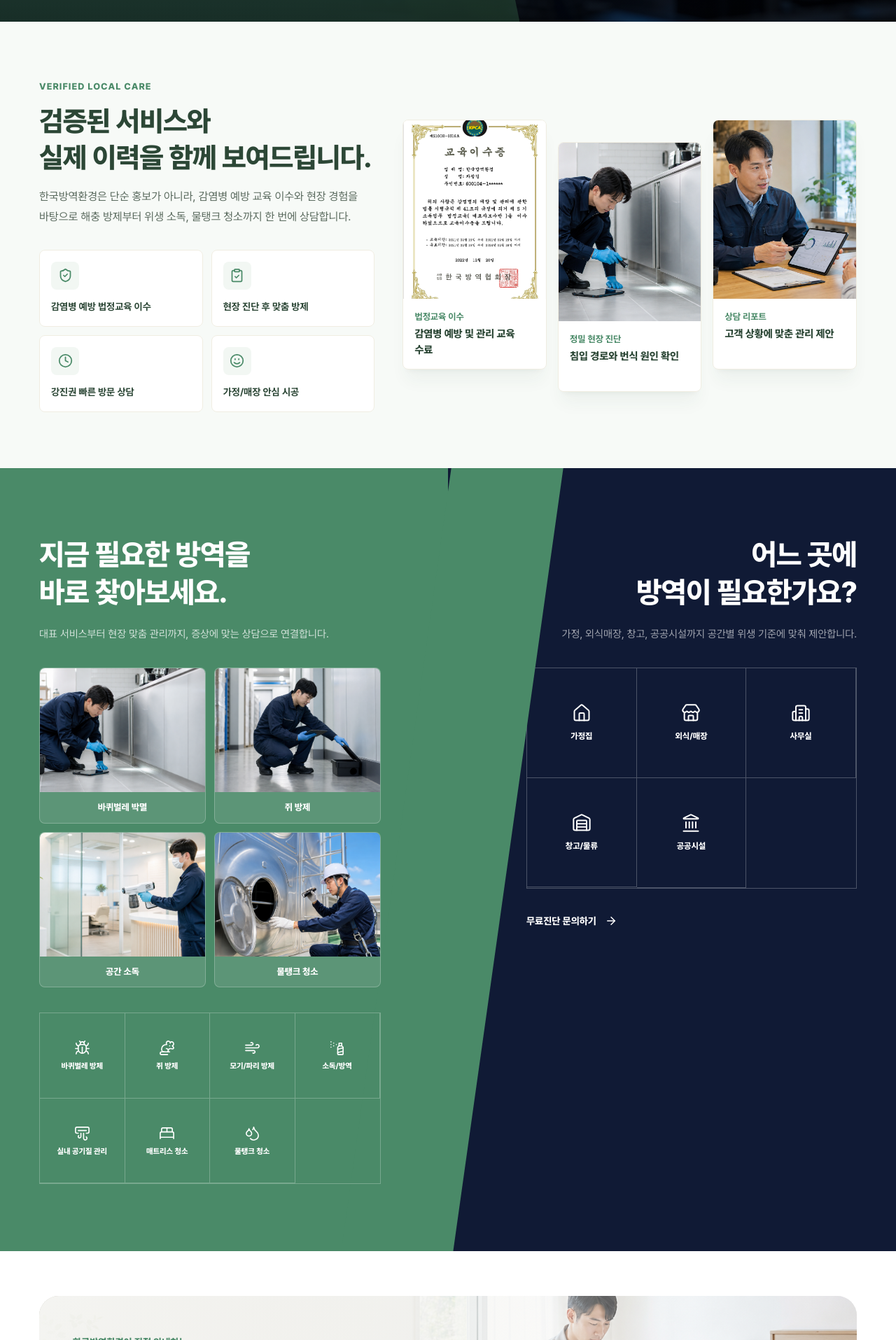
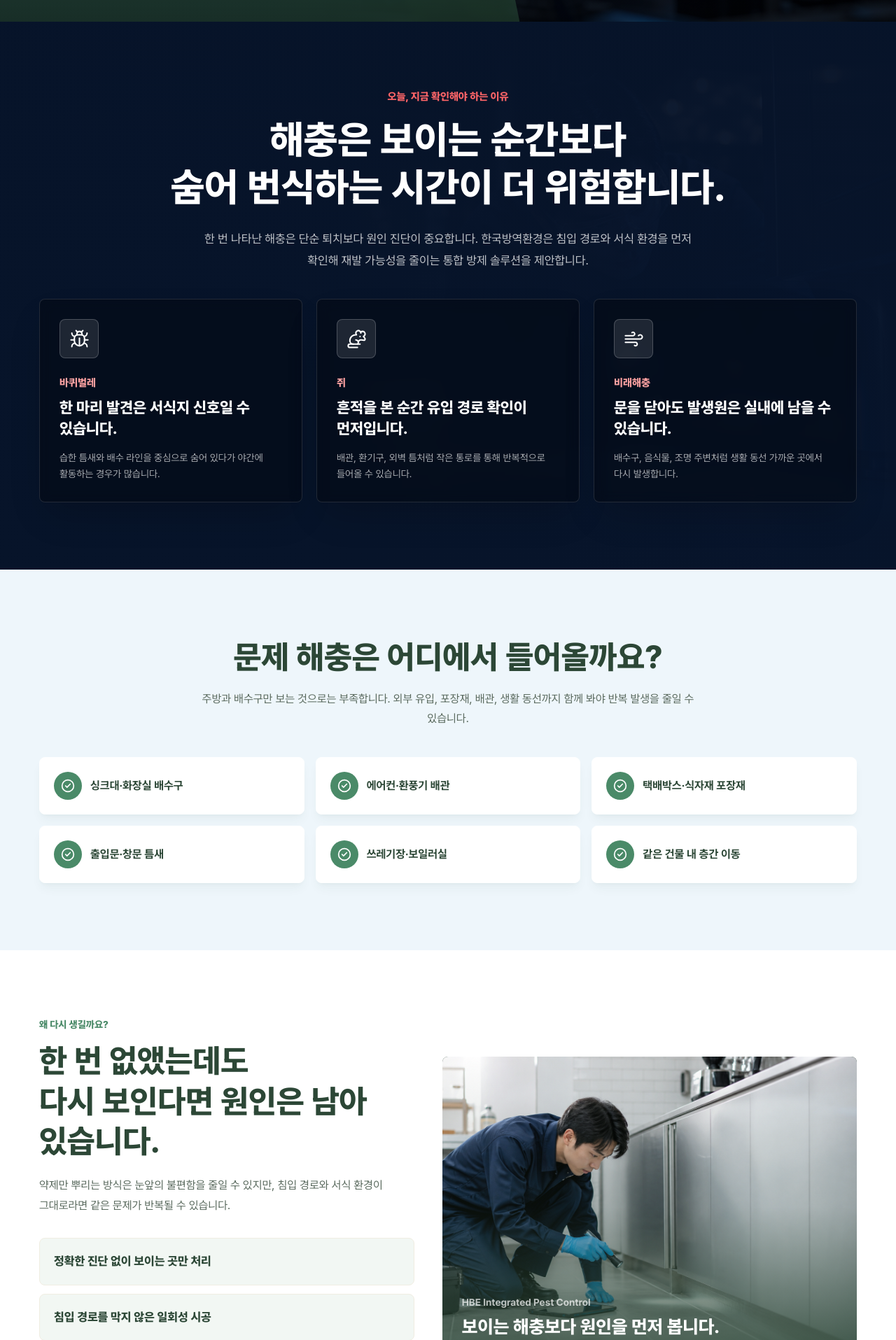
Before and after one commit to cdg7892-maker/hbe-homepage, a Next.js app: page / in a window 1280 px wide. Shown: the part 885-2800 px from the top of the page at 70% size. Built offline with nearby package versions, Linux system fonts and the light colour scheme; no server answers.

Commit message:
Benchmark integrated pest control landing flow

```diff
--- /dev/null
+++ b/app/components/IntegratedPestSolution.js
@@ -0,0 +1,182 @@
+import Image from "next/image"
+import Link from "next/link"
+import { SITE } from "../lib/site"
+import { ICONS } from "../lib/icons"
+
+const pestStats = [
+  {
+    icon: ICONS.Bug,
+    title: "바퀴벌레",
+    headline: "한 마리 발견은 서식지 신호일 수 있습니다.",
+    desc: "습한 틈새와 배수 라인을 중심으로 숨어 있다가 야간에 활동하는 경우가 많습니다.",
+  },
+  {
+    icon: ICONS.Rat,
+    title: "쥐",
+    headline: "흔적을 본 순간 유입 경로 확인이 먼저입니다.",
+    desc: "배관, 환기구, 외벽 틈처럼 작은 통로를 통해 반복적으로 들어올 수 있습니다.",
+  },
+  {
+    icon: ICONS.Wind,
+    title: "비래해충",
+    headline: "문을 닫아도 발생원은 실내에 남을 수 있습니다.",
+    desc: "배수구, 음식물, 조명 주변처럼 생활 동선 가까운 곳에서 다시 발생합니다.",
+  },
+]
+
+const entryRoutes = [
+  "싱크대·화장실 배수구",
+  "에어컨·환풍기 배관",
+  "택배박스·식자재 포장재",
+  "출입문·창문 틈새",
+  "쓰레기장·보일러실",
+  "같은 건물 내 층간 이동",
+]
+
+const recurrenceReasons = [
+  "정확한 진단 없이 보이는 곳만 처리",
+  "침입 경로를 막지 않은 일회성 시공",
+  "서식 환경을 그대로 둔 생활 동선",
+]
+
+const processSteps = [
+  ["01", "현장 진단", "해충 흔적, 침입 경로, 습도와 배수 라인을 확인합니다."],
+  ["02", "원인 분류", "가정·매장·창고 등 공간별 발생 원인을 나눠 봅니다."],
+  ["03", "맞춤 방제", "필요 지점에만 안전하게 시공하고 재발 가능 지점을 함께 관리합니다."],
+  ["04", "사후 안내", "청소, 보관, 틈새 관리처럼 고객이 바로 할 수 있는 방법을 안내합니다."],
+]
+
+export default function IntegratedPestSolution() {
+  return (
+    <section className="bg-white">
+      <div className="relative overflow-hidden bg-[#07142a] px-5 py-16 text-white md:px-14 md:py-24">
+        <Image
+          src="/images/home/hero-science-inspection.png"
+          alt=""
+          fill
+          sizes="100vw"
+          className="object-cover opacity-24"
+          aria-hidden="true"
+        />
+        <div className="absolute inset-0 bg-[linear-gradient(180deg,rgba(7,20,42,0.86),rgba(7,20,42,0.98))]" />
+        <div className="relative mx-auto max-w-[1180px] text-center">
+          <p className="text-[15px] font-extrabold text-red-400">오늘, 지금 확인해야 하는 이유</p>
+          <h2 className="mt-4 text-[34px] font-extrabold leading-[1.22] tracking-normal md:text-[56px]">
+            해충은 보이는 순간보다
+            <br />
+            숨어 번식하는 시간이 더 위험합니다.
+          </h2>
+          <p className="mx-auto mt-6 max-w-[720px] text-[17px] leading-[1.8] text-white/74">
+            한 번 나타난 해충은 단순 퇴치보다 원인 진단이 중요합니다. 한국방역환경은 침입 경로와 서식 환경을 먼저 확인해
+            재발 가능성을 줄이는 통합 방제 솔루션을 제안합니다.
+          </p>
+          <div className="mt-10 grid gap-5 md:grid-cols-3">
+            {pestStats.map((item) => {
+              const Icon = item.icon
+              return (
+                <article key={item.title} className="rounded-[8px] border border-white/12 bg-black/32 p-7 text-left shadow-2xl shadow-black/20 backdrop-blur-sm">
+                  <span className="flex h-14 w-14 items-center justify-center rounded-[8px] border border-white/20 bg-white/10 text-white">
+                    <Icon size={29} strokeWidth={1.7} aria-hidden="true" />
+                  </span>
+                  <p className="mt-6 text-[15px] font-extrabold text-red-300">{item.title}</p>
+                  <h3 className="mt-2 text-[22px] font-extrabold leading-snug text-white">{item.headline}</h3>
+                  <p className="mt-4 text-[14px] leading-relaxed text-white/64">{item.desc}</p>
+                </article>
+              )
+            })}
+          </div>
+        </div>
+      </div>
+
+      <div className="bg-[#eef6fb] px-5 py-16 md:px-14 md:py-24">
+        <div className="mx-auto max-w-[1180px]">
+          <div className="text-center">
+            <h2 className="text-[31px] font-extrabold leading-[1.28] text-deep md:text-[46px]">
+              문제 해충은 어디에서 들어올까요?
+            </h2>
+            <p className="mx-auto mt-4 max-w-[760px] text-[16px] leading-[1.8] text-body3">
+              주방과 배수구만 보는 것으로는 부족합니다. 외부 유입, 포장재, 배관, 생활 동선까지 함께 봐야 반복 발생을 줄일 수 있습니다.
+            </p>
+          </div>
+          <div className="mt-10 grid gap-4 md:grid-cols-3">
+            {entryRoutes.map((route) => (
+              <div key={route} className="flex items-center gap-3 rounded-[8px] border border-white bg-white p-5 shadow-lg shadow-deep/5">
+                <span className="flex h-10 w-10 shrink-0 items-center justify-center rounded-full bg-primary text-white">
+                  <ICONS.CheckCircle2 size={20} aria-hidden="true" />
+                </span>
+                <strong className="text-[16px] text-deep">{route}</strong>
+              </div>
+            ))}
+          </div>
+        </div>
+      </div>
+
+      <div className="px-5 py-16 md:px-14 md:py-24">
+        <div className="mx-auto grid max-w-[1180px] gap-10 lg:grid-cols-[0.95fr_1.05fr] lg:items-center">
+          <div>
+            <p className="text-[14px] font-extrabold text-primary">왜 다시 생길까요?</p>
+            <h2 className="mt-3 text-[31px] font-extrabold leading-[1.25] text-deep md:text-[46px]">
+              한 번 없앴는데도
+              <br />
+              다시 보인다면 원인은 남아 있습니다.
+            </h2>
+            <p className="mt-5 text-[16px] leading-[1.8] text-body3">
+              약제만 뿌리는 방식은 눈앞의 불편함을 줄일 수 있지만, 침입 경로와 서식 환경이 그대로라면 같은 문제가 반복될 수 있습니다.
+            </p>
+            <div className="mt-8 grid gap-3">
+              {recurrenceReasons.map((reason) => (
+                <div key={reason} className="rounded-[8px] border border-hairline bg-tint p-5 text-[17px] font-extrabold text-deep">
+                  {reason}
+                </div>
+              ))}
+            </div>
+          </div>
+          <div className="relative min-h-[430px] overflow-hidden rounded-[8px] bg-deep">
+            <Image
+              src="/images/home/premium-kitchen-inspection.png"
+              alt="방역 전문가가 주방 하부의 해충 침입 가능 지점을 점검하는 모습"
+              fill
+              sizes="(min-width: 1024px) 560px, 90vw"
+              className="object-cover"
+            />
+            <div className="absolute inset-0 bg-gradient-to-t from-deep/86 via-deep/20 to-transparent" />
+            <div className="absolute bottom-0 left-0 right-0 p-7 text-white">
+              <p className="text-[14px] font-bold text-white/70">HBE Integrated Pest Control</p>
+              <h3 className="mt-2 text-[26px] font-extrabold leading-tight">보이는 해충보다 원인을 먼저 봅니다.</h3>
+            </div>
+          </div>
+        </div>
+      </div>
+
+      <div className="bg-[#f7faf7] px-5 py-16 md:px-14 md:py-24">
+        <div className="mx-auto max-w-[1180px]">
+          <div className="text-center">
+            <p className="text-[14px] font-extrabold text-primary">한국방역환경의 통합 방제</p>
+            <h2 className="mt-3 text-[31px] font-extrabold leading-[1.28] text-deep md:text-[46px]">
+              상담부터 사후 안내까지
+              <br />
+              한 흐름으로 관리합니다.
+            </h2>
+          </div>
+          <div className="relative mt-12 grid gap-5 md:grid-cols-4">
+            {processSteps.map(([no, title, desc]) => (
+              <article key={no} className="rounded-[8px] border border-hairline bg-white p-6 shadow-xl shadow-deep/5">
+                <span className="text-[38px] font-extrabold text-primary/22">{no}</span>
+                <h3 className="mt-4 text-[22px] font-extrabold text-deep">{title}</h3>
+                <p className="mt-3 text-[14px] leading-relaxed text-body3">{desc}</p>
+              </article>
+            ))}
+          </div>
+          <div className="mt-10 flex flex-wrap justify-center gap-3">
+            <Link href="/contact" className="btn-signature btn-primary px-7 py-4 text-[15px] font-extrabold">
+              무료진단 신청
+            </Link>
+            <a href={SITE.phoneHref} className="btn-signature border border-hairline-soft2 bg-white px-7 py-4 text-[15px] font-extrabold text-deep transition hover:bg-tint">
+              전화 상담 {SITE.phoneDisplay}
+            </a>
+          </div>
+        </div>
+      </div>
+    </section>
+  )
+}
--- /dev/null
+++ b/app/components/StickyDiagnosisCta.js
@@ -0,0 +1,17 @@
+import Link from "next/link"
+import { SITE } from "../lib/site"
+
+export default function StickyDiagnosisCta() {
+  return (
+    <div className="fixed inset-x-0 bottom-0 z-40 grid grid-cols-2 text-center text-white shadow-[0_-10px_30px_rgba(0,0,0,0.16)] md:inset-x-auto md:right-6 md:bottom-6 md:w-[260px] md:grid-cols-1 md:overflow-hidden md:rounded-[8px] md:shadow-2xl md:shadow-deep/20">
+      <Link href="/contact" className="bg-primary px-3 py-3 text-[13px] font-extrabold md:px-5 md:py-4 md:text-[15px]">
+        무료진단 신청
+        <span className="ml-1 hidden font-semibold text-white/78 sm:inline">(전체)</span>
+      </Link>
+      <a href={SITE.phoneHref} className="bg-red-500 px-3 py-3 text-[13px] font-extrabold md:px-5 md:py-4 md:text-[15px]">
+        긴급 전화 상담
+        <span className="ml-1 hidden font-semibold text-white/78 sm:inline">{SITE.phoneDisplay}</span>
+      </a>
+    </div>
+  )
+}
--- a/app/page.js
+++ b/app/page.js
@@ -1,29 +1,27 @@
 import Hero from "./components/Hero"
+import IntegratedPestSolution from "./components/IntegratedPestSolution"
 import TrustStrip from "./components/TrustStrip"
 import ProblemVenueSplit from "./components/ProblemVenueSplit"
-import PricingBanner from "./components/PricingBanner"
 import FreeDiagnosisBanner from "./components/FreeDiagnosisBanner"
 import SolutionCarousel from "./components/SolutionCarousel"
 import FaqTeaser from "./components/FaqTeaser"
-import ColumnTeaser from "./components/ColumnTeaser"
-import ReviewsSection from "./components/ReviewsSection"
 import ServiceArea from "./components/ServiceArea"
 import Cta from "./components/Cta"
+import StickyDiagnosisCta from "./components/StickyDiagnosisCta"
 
 export default function Home() {
   return (
     <>
       <Hero />
+      <IntegratedPestSolution />
       <TrustStrip />
       <ProblemVenueSplit />
-      <PricingBanner />
       <FreeDiagnosisBanner />
       <SolutionCarousel />
       <FaqTeaser />
-      <ColumnTeaser />
-      <ReviewsSection />
       <ServiceArea />
       <Cta />
+      <StickyDiagnosisCta />
     </>
   )
 }
```
